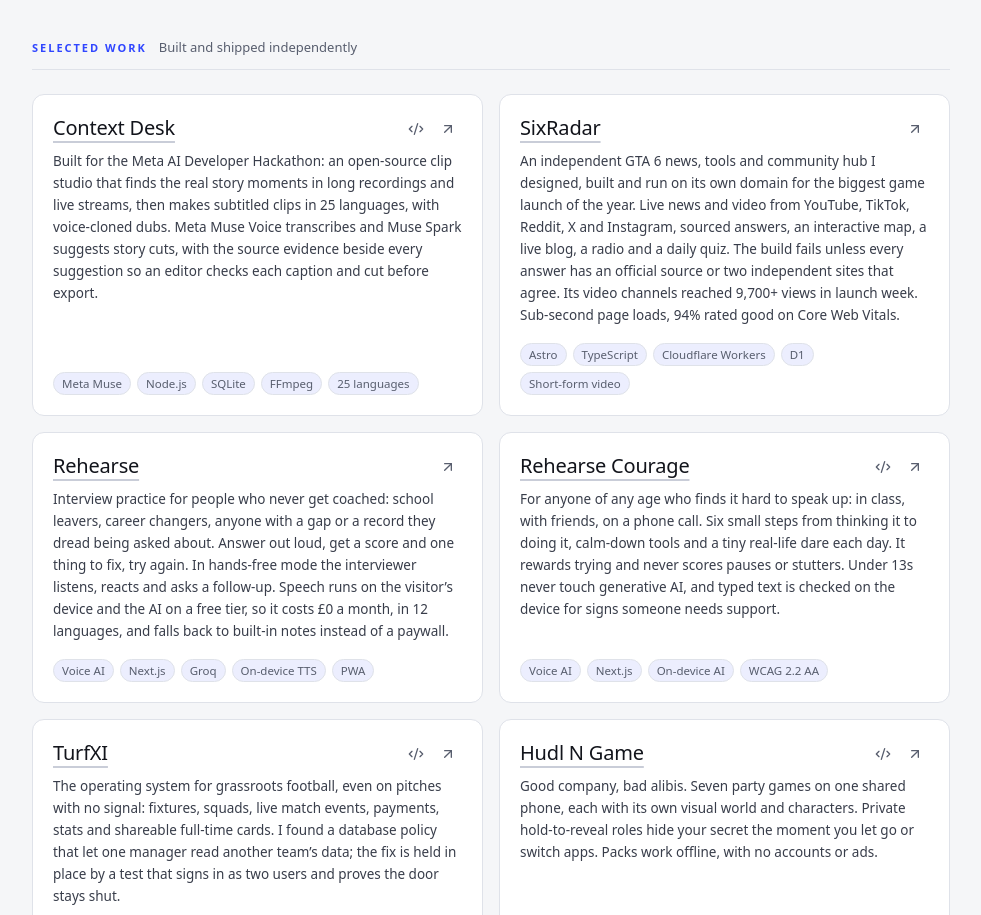
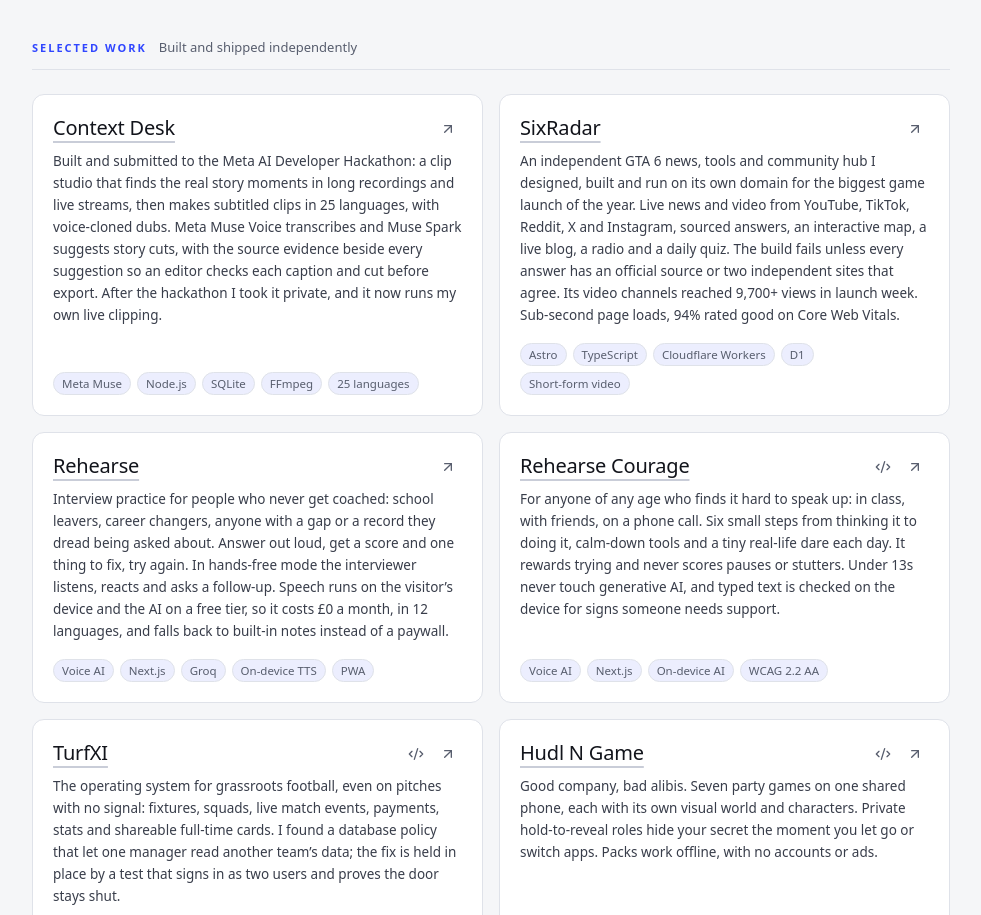
Before and after one commit to SayamDev/cv, a React (Vite) app: page / in a window 1280 px wide. Shown: the part 2600-3515 px from the top of the page, without its empty margins (248-1229 px from the left). Built offline with nearby package versions, Linux system fonts and the light colour scheme.

Commit message:
Describe Context Desk as a private hackathon build

```diff
--- a/public/cv.json
+++ b/public/cv.json
@@ -122,8 +122,7 @@
   "projects": [
     {
       "name": "Context Desk",
-      "blurb": "Built for the Meta AI Developer Hackathon: an open-source clip studio that finds the real story moments in long recordings and live streams, then makes subtitled clips in 25 languages, with voice-cloned dubs. Meta Muse Voice transcribes and Muse Spark suggests story cuts, with the source evidence beside every suggestion so an editor checks each caption and cut before export.",
-      "repo": "https://github.com/SayamDev/context-desk",
+      "blurb": "Built and submitted to the Meta AI Developer Hackathon: a clip studio that finds the real story moments in long recordings and live streams, then makes subtitled clips in 25 languages, with voice-cloned dubs. Meta Muse Voice transcribes and Muse Spark suggests story cuts, with the source evidence beside every suggestion so an editor checks each caption and cut before export. After the hackathon I took it private, and it now runs my own live clipping.",
       "href": "https://x.com/Sayam_Ajmal/status/2118146228328534245",
       "tags": [
         "Meta Muse",
--- a/src/data/cv.ts
+++ b/src/data/cv.ts
@@ -155,8 +155,7 @@ export const cv: CV = {
     {
       name: 'Context Desk',
       blurb:
-        'Built for the Meta AI Developer Hackathon: an open-source clip studio that finds the real story moments in long recordings and live streams, then makes subtitled clips in 25 languages, with voice-cloned dubs. Meta Muse Voice transcribes and Muse Spark suggests story cuts, with the source evidence beside every suggestion so an editor checks each caption and cut before export.',
-      repo: 'https://github.com/SayamDev/context-desk',
+        'Built and submitted to the Meta AI Developer Hackathon: a clip studio that finds the real story moments in long recordings and live streams, then makes subtitled clips in 25 languages, with voice-cloned dubs. Meta Muse Voice transcribes and Muse Spark suggests story cuts, with the source evidence beside every suggestion so an editor checks each caption and cut before export. After the hackathon I took it private, and it now runs my own live clipping.',
       href: 'https://x.com/Sayam_Ajmal/status/2118146228328534245',
       tags: ['Meta Muse', 'Node.js', 'SQLite', 'FFmpeg', '25 languages'],
     },
```
